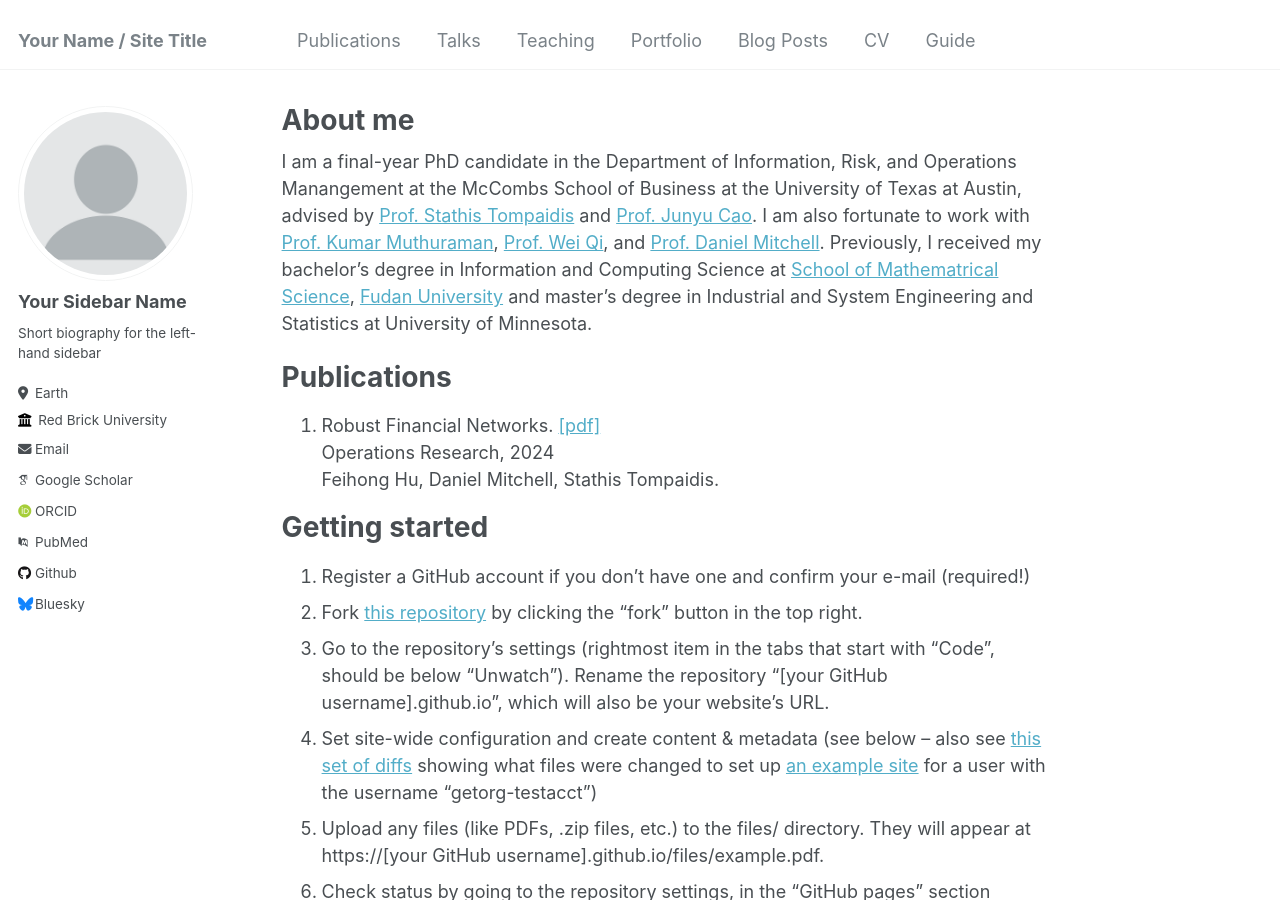
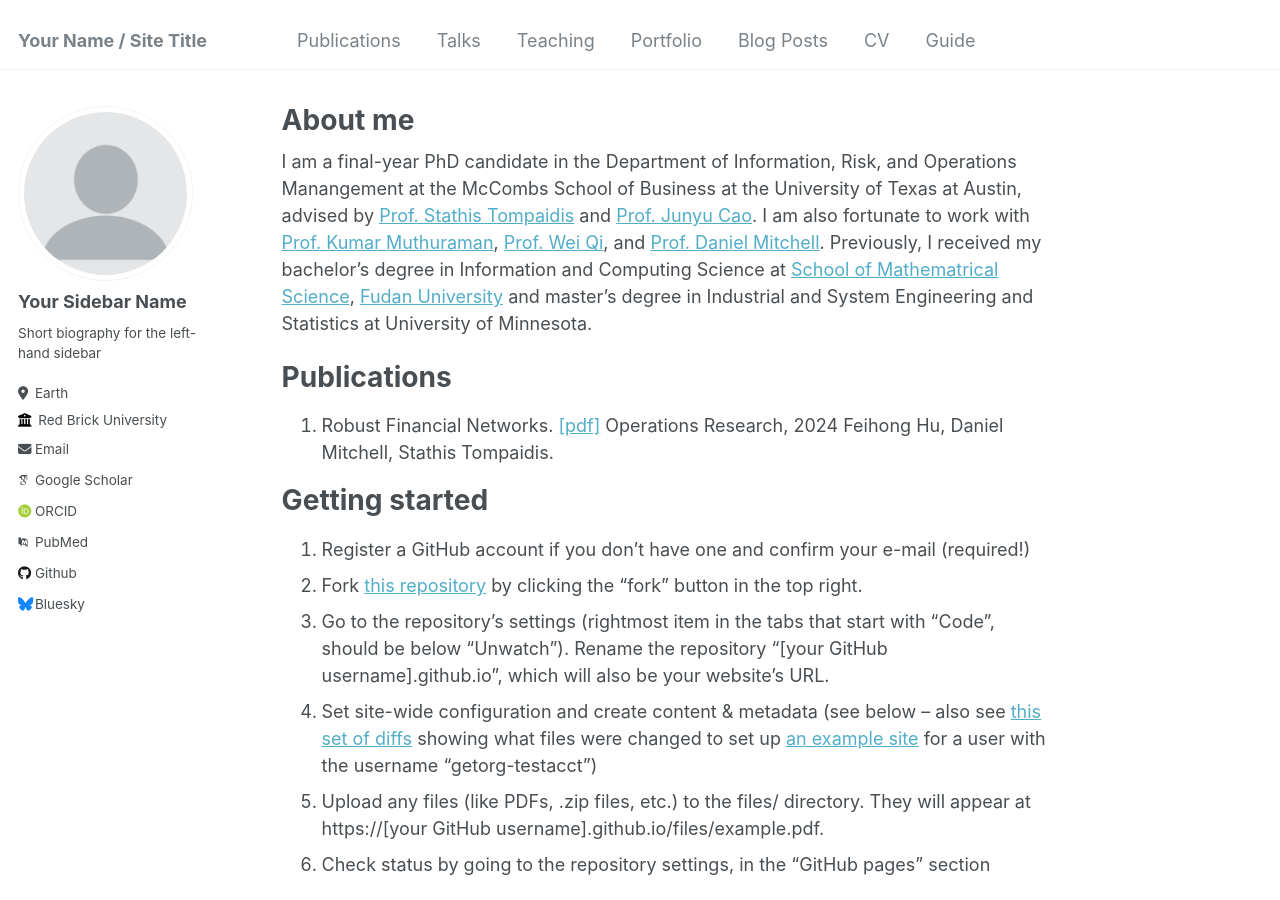
Before and after one commit to feihonghu/feihonghu.github.io, a Jekyll site: the page built from _pages/about.md, in a window 1280 px wide and 900 px high. Built offline with Jekyll 4.4.1, drawn with Linux system fonts in a browser that asks for light colours; some web fonts are replaced.

```diff
--- a/_pages/about.md
+++ b/_pages/about.md
@@ -11,8 +11,8 @@ I am a final-year PhD candidate in the Department of Information, Risk, and Oper
 
 Publications
 ======
-1. Robust Financial Networks. [[pdf]](https://pubsonline.informs.org/doi/10.1287/opre.2022.0272)\\
-   Operations Research, 2024\\
+1. Robust Financial Networks. [[pdf]](https://pubsonline.informs.org/doi/10.1287/opre.2022.0272)
+   Operations Research, 2024
    Feihong Hu, Daniel Mitchell, Stathis Tompaidis.
 
 Getting started
```
